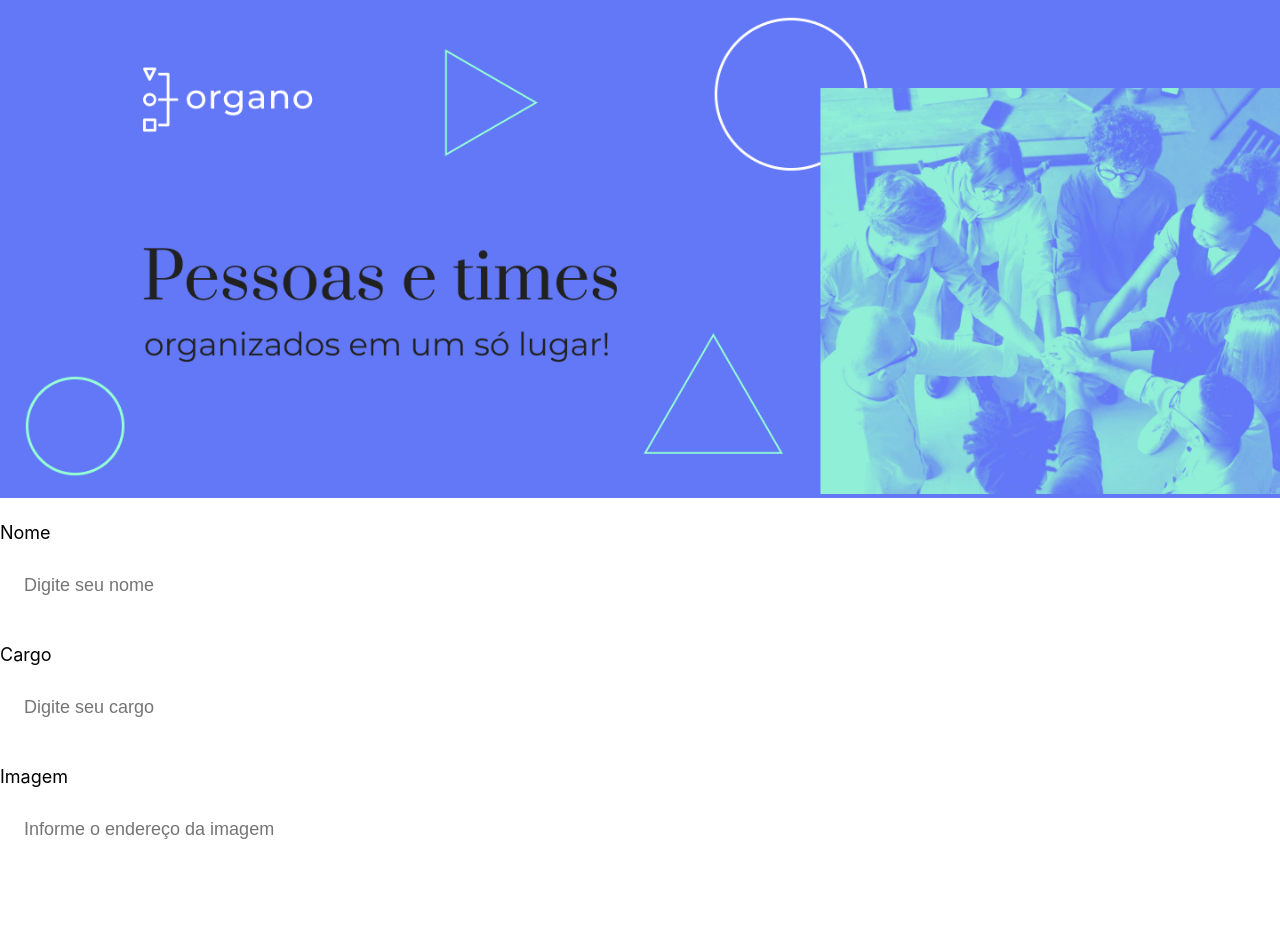
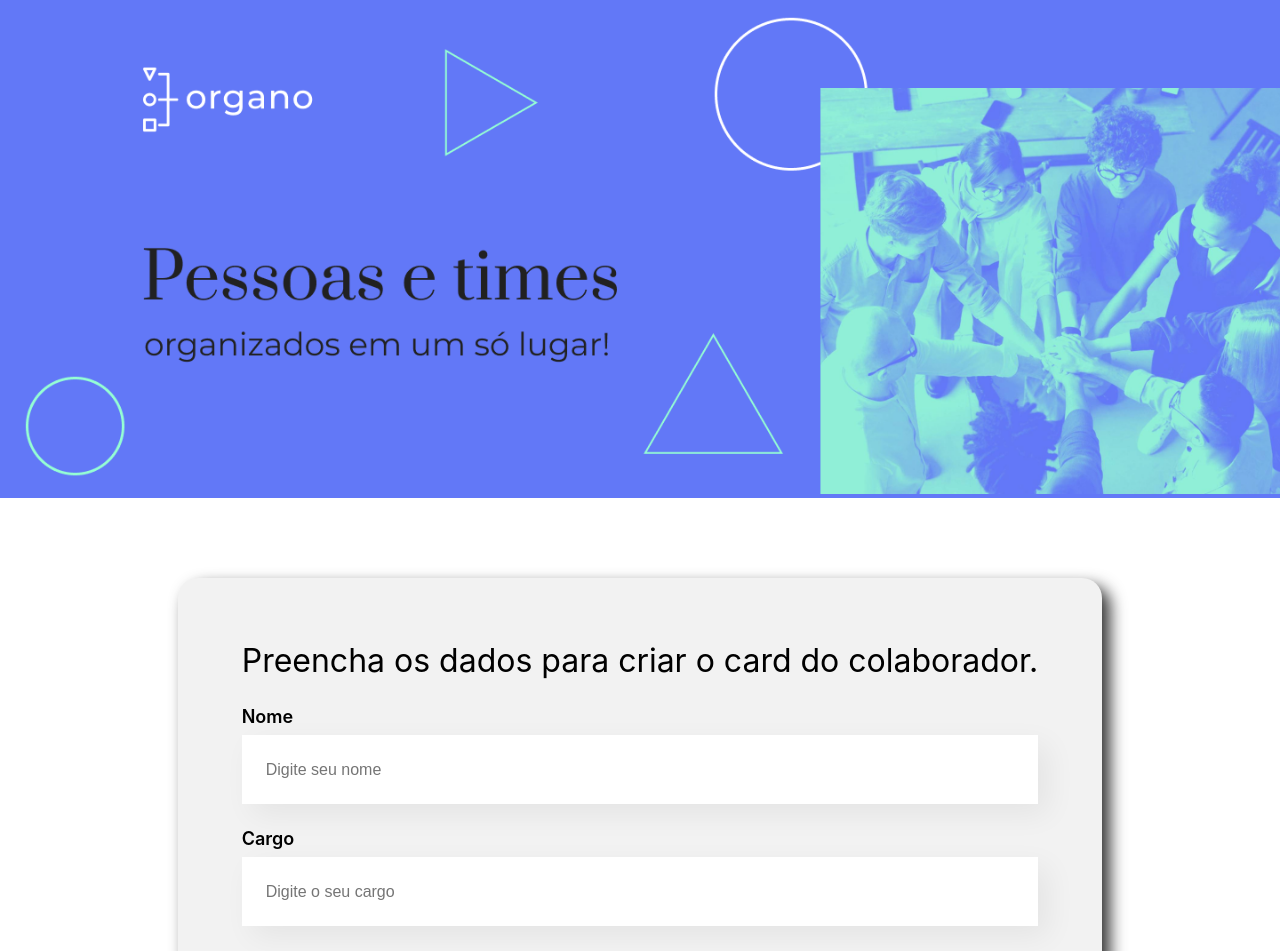
Before and after one commit to DiegoRodrigues007/Organo, a React (Create React App) app: page / in a window 1280 px wide. Shown: the top 951 px of the page. Before the commit the page ends 888 px from the top, so only its background shows below. Built offline with nearby package versions, Linux system fonts and the light colour scheme.

Commit message:
Formulario criado com sucesso

```diff
--- a/src/App.js
+++ b/src/App.js
@@ -1,24 +1,12 @@
 // IMPORT COMPONENTES
-
 import Banner from "./components/Banner";
-import CampoTexto from "./components/CampoTexto";
+import Formulario from "./components/Formulario";
 
 function App() {
   return (
     <div className="App">
       <Banner />
-      <CampoTexto
-       label='Nome'
-       placeholder='Digite seu nome'
-       />
-      <CampoTexto
-       label='Cargo'
-       placeholder = 'Digite seu cargo'
-       />
-      <CampoTexto
-       label='Imagem'
-       placeholder = 'Informe o endereço da imagem'
-       />
+      <Formulario />
     </div>
   );
 }
--- a/src/components/Banner/index.js
+++ b/src/components/Banner/index.js
@@ -1,5 +1,4 @@
 // IMPORT PADRÃO
-
 import "../Banner/Banner.css";
 
 function Banner() {
--- a/src/components/CampoTexto/CampoTexto.css
+++ b/src/components/CampoTexto/CampoTexto.css
@@ -1,26 +1,33 @@
-
-
-:root{
-    --bg-input: #FFFF;
+/* VARIVEIS CSS */
+:root {
+  --bg-input: #ffff;
   --box-shadow: rgba(0, 0, 0, 0.06);
 }
 
-.campo-texto-input{
+/* ESTILIZAÇÃO DO CAMPO DE TEXTO DO INPUT */
+
+.campo-texto-input {
   margin: 24px 0;
 }
 
-.campo-texto-input label{
+.campo-texto-input label {
   display: block;
   margin-bottom: 8px;
   font-size: 18px;
+  font-weight: 600;
 }
 
-.campo-texto-input input{
+.campo-texto-input input {
   background-color: var(--bg-input);
-    box-shadow: 10px 10px 30px --box-shadow;
+  box-shadow: 10px 10px 30px var(--box-shadow);
   width: 100%;
   border: none;
   font-size: 18px;
   padding: 24px;
   box-sizing: border-box;
 }
+
+input::placeholder {
+  font-weight: 400;
+  font-size: 16px;
+}
--- /dev/null
+++ b/src/components/Formulario/Form.css
@@ -0,0 +1,24 @@
+/* Variveis CSS */
+:root {
+  --bg-formulario: #f2f2f2;
+  --box-shadow-formulario: rgba(0, 0, 0, 0.8);
+}
+
+/* Estilização do formulario */
+.formulario {
+  display: flex;
+  justify-content: center;
+  margin: 80px 0;
+}
+.formulario h2 {
+  font-size: 32px;
+  font-weight: 400;
+}
+
+.formulario form {
+  max-width: 80%;
+  background-color: var(--bg-formulario);
+  border-radius: 20px;
+  padding: 36px 64px;
+  box-shadow: 8px 8px 16px var(--box-shadow-formulario);
+}
--- /dev/null
+++ b/src/components/Formulario/index.js
@@ -0,0 +1,20 @@
+// IMPORT PADRÃO
+import "./Form.css";
+
+// IMPORT DE COMPONENTES
+import CampoTexto from "../CampoTexto";
+
+const Formulario = () => {
+  return (
+    <section className="formulario">
+      <form>
+        <h2>Preencha os dados para criar o card do colaborador.</h2>
+        <CampoTexto label="Nome" placeholder="Digite seu nome" />
+        <CampoTexto label="Cargo" placeholder="Digite o seu cargo" />
+        <CampoTexto label="Imagem" placeholder="Informe o endereço da imagem" />
+      </form>
+    </section>
+  );
+};
+
+export default Formulario;
```
Lines whose indentation alone changed are shown as unchanged.
